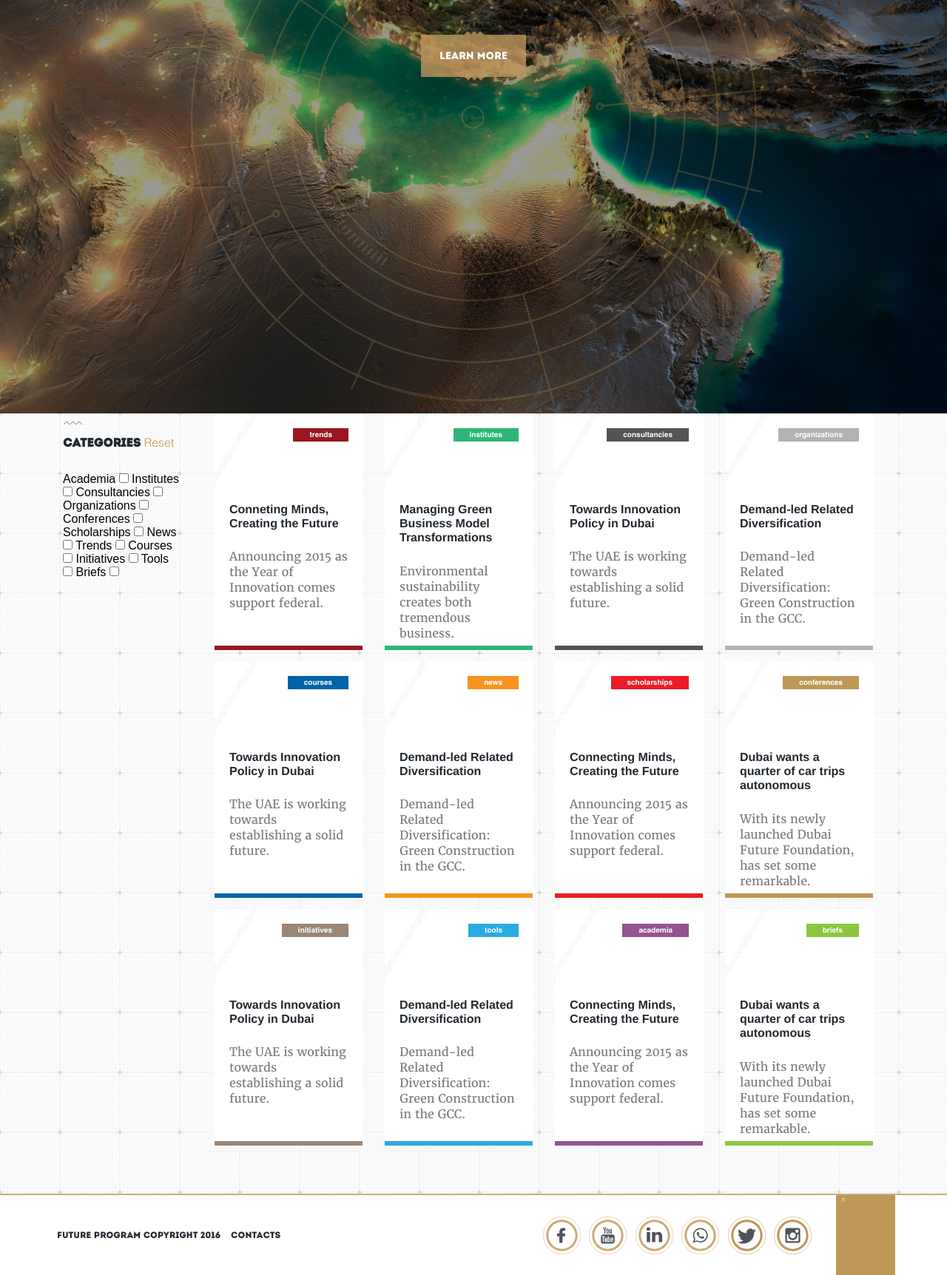
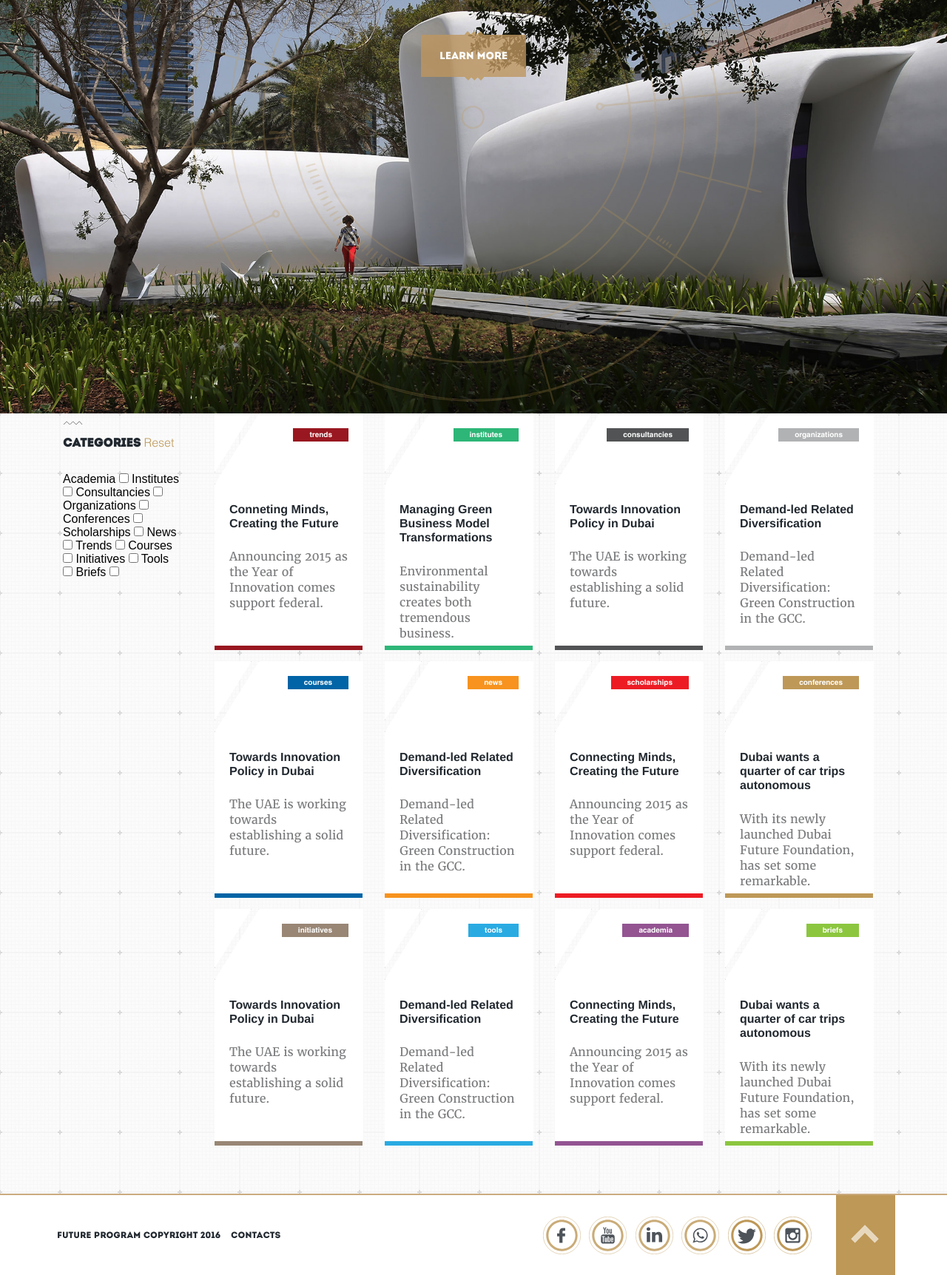
Before and after one commit to prika/UAE-Future, a plain HTML site: page ecosystem.html in a window 1280 px wide. Shown: the part 241-1965 px from the top of the page at 74% size. Drawn offline with nearby package versions, Linux system fonts and the light colour scheme; a script that the page names is missing.

Commit message:
Add fake buttons and fix ecosystem banner

```diff
--- a/ecosystem.html
+++ b/ecosystem.html
@@ -45,8 +45,12 @@
             <div></div>
 
             <script type="text/javascript">
+
                 // This template is supposed to be injected (partial)
+                imageUrl = "images/ecosystem.jpg";
+                $("#fullBanner").css("background-image", 'url(' + imageUrl + ')');
                 $("#fullBanner>div").load("templates/view_fullBanner.html");
+
             </script>
         </section>
 
@@ -119,15 +123,15 @@
 
          <script type="text/javascript">
 
-            (function($) {
+        (function ($) {
 
             // init controller
-                var options =   { triggerHook: "onEnter", duration: "200%" };
-                var controller = new ScrollMagic.Controller( { globalSceneOptions:options });
+            var options = { triggerHook: "onEnter", duration: "200%" };
+            var controller = new ScrollMagic.Controller({ globalSceneOptions: options });
 
             // build scenes
-                new ScrollMagic.Scene({triggerElement: "#fullBanner"})
-                                .setTween("#fullBanner > div", {y: "60%", ease: Linear.easeNone})
+            new ScrollMagic.Scene({ triggerElement: "#fullBanner" })
+                            .setTween("#fullBanner > div", { y: "60%", ease: Linear.easeNone })
                             .addIndicators()
                             .addTo(controller);
 
--- a/scss/000_guide.scss
+++ b/scss/000_guide.scss
@@ -702,6 +702,7 @@ position: relative;
 		width: 80px;
 		background: $color_solidGold;
 		color: $color_w;
+		padding: 40px 20px;
 	}
 
 }
--- a/templates/view_footer.html
+++ b/templates/view_footer.html
@@ -15,7 +15,7 @@
         </div>
 
         <a id="backTop">
-            ^
+            <img src="sysimages/button_top.png" alt="">
         </a>
     </div>
 </div>
```
Also changed, not shown: templates/view_newsSection.html (+15 -0 lines), style/000_guide.css, sysimages/bg-lines.png (added), sysimages/button_download.png (added), sysimages/button_share.png (added), sysimages/button_top.png (added), 1 other file. Lines whose indentation alone changed are shown as unchanged.
